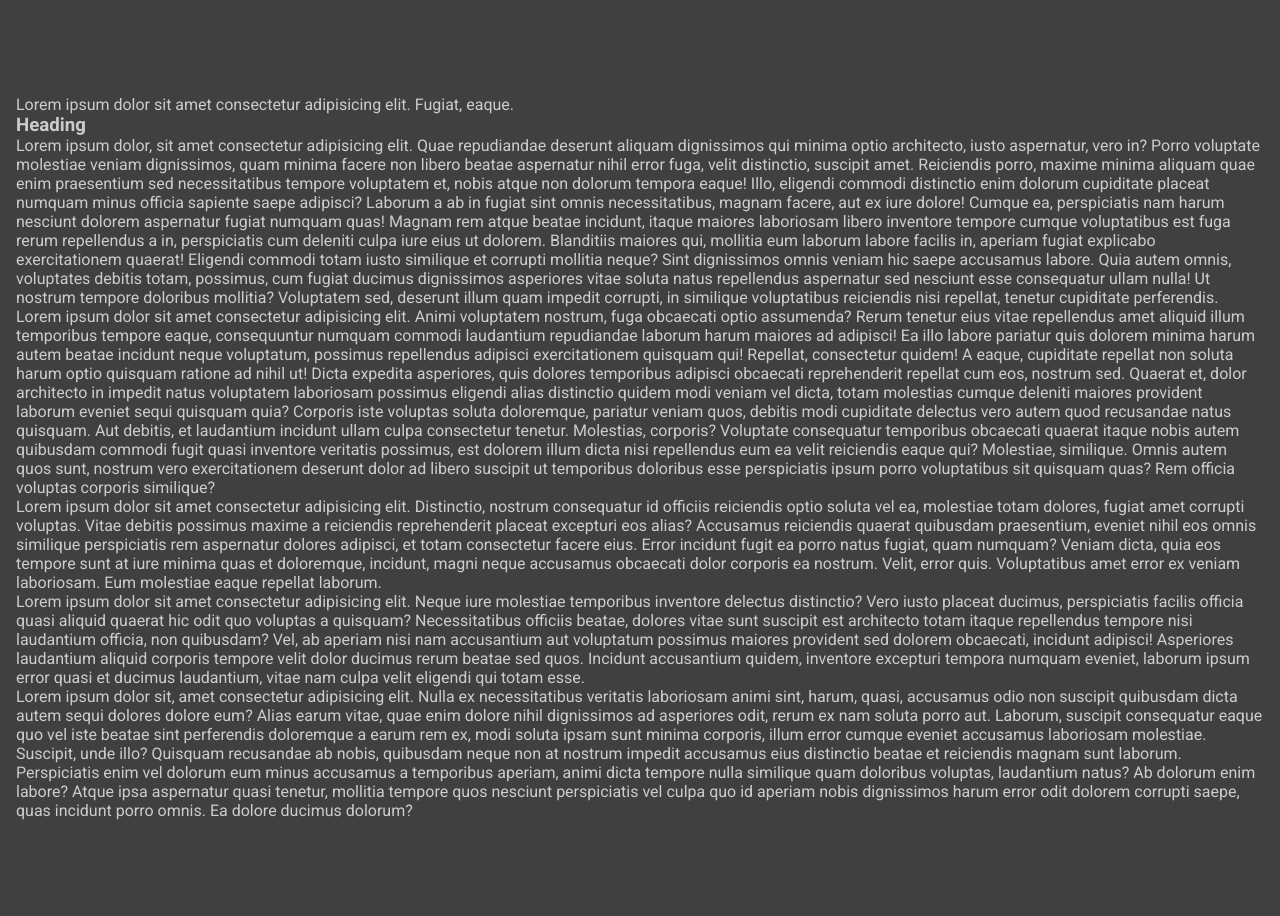
After one commit to Szafter12/IT_FOR_GREEN, a PHP site: page /IT_FOR_GREEN/article.html in a window 1280 px wide. The commit adds this page. Shown: the part 481-1397 px from the top of the page. Run offline with PHP 8.4, Linux system fonts and the light colour scheme; some libraries are stand-ins or nearby versions.

Commit message:
some changes

```diff
--- /dev/null
+++ b/Projekt/article.html
@@ -0,0 +1,151 @@
+<!DOCTYPE html>
+<html lang="pl">
+
+<head>
+    <meta charset="UTF-8">
+    <meta name="viewport" content="width=device-width, initial-scale=1.0">
+    <meta name="author" content="Jakub Pachut Jakub Wójtowicz">
+    <title>LiberoCity</title>
+    <link rel="preconnect" href="https://fonts.googleapis.com">
+    <link rel="preconnect" href="https://fonts.gstatic.com" crossorigin>
+    <link href="https://fonts.googleapis.com/css2?family=Roboto:wght@100;400;700;900&display=swap" rel="stylesheet">
+    <script src="https://kit.fontawesome.com/97392591bc.js" crossorigin="anonymous"></script>
+    <link rel="stylesheet" href="./css/style.css">
+</head>
+
+<body>
+
+    <nav class="nav">
+        <button class="burger-btn">
+            <div class="burger-btn__box">
+                <div class="burger-btn__bars"></div>
+            </div>
+        </button>
+
+
+        <div class="nav__logo">
+            <a href="#">
+                <img class="nav__logo-img" src="./img/administration-2031346.svg" alt="">
+                <span class="nav__logo-text">Libero<span class="nav__logo-text--span">City</span></span>
+            </a>
+        </div>
+
+        <div class="nav__items">
+            <a href="./index.html#news" class="nav__item">Aktualności</a>
+            <a href="#about" class="nav__item">O nas</a>
+            <a href="#contact" class="nav__item">Kontakt</a>
+        </div>
+    </nav>
+
+    <header class="header article-header">
+        <h1 class="header__heading">Tytuł artykułu</h1>
+        <div class="header__browser">
+            <div class="white-block white-block-left"></div>
+    </header>
+
+    <article class="section-padding article">
+        <div class="wrapper">
+            <aside class="article__aside">
+                <p>Lorem ipsum dolor sit amet consectetur adipisicing elit. Fugiat, eaque.</p>
+            </aside>
+            <div class="article__content">
+                <h3 class="article__heading">Heading</h3>
+                <p class="article__text">Lorem ipsum dolor, sit amet consectetur adipisicing elit. Quae repudiandae
+                    deserunt
+                    aliquam dignissimos qui minima optio architecto, iusto aspernatur, vero in? Porro voluptate
+                    molestiae
+                    veniam dignissimos, quam minima facere non libero beatae aspernatur nihil error fuga, velit
+                    distinctio,
+                    suscipit amet. Reiciendis porro, maxime minima aliquam quae enim praesentium sed necessitatibus
+                    tempore
+                    voluptatem et, nobis atque non dolorum tempora eaque! Illo, eligendi commodi distinctio enim dolorum
+                    cupiditate placeat numquam minus officia sapiente saepe adipisci? Laborum a ab in fugiat sint omnis
+                    necessitatibus, magnam facere, aut ex iure dolore! Cumque ea, perspiciatis nam harum nesciunt
+                    dolorem
+                    aspernatur fugiat numquam quas! Magnam rem atque beatae incidunt, itaque maiores laboriosam libero
+                    inventore tempore cumque voluptatibus est fuga rerum repellendus a in, perspiciatis cum deleniti
+                    culpa
+                    iure eius ut dolorem. Blanditiis maiores qui, mollitia eum laborum labore facilis in, aperiam fugiat
+                    explicabo exercitationem quaerat! Eligendi commodi totam iusto similique et corrupti mollitia neque?
+                    Sint dignissimos omnis veniam hic saepe accusamus labore. Quia autem omnis, voluptates debitis
+                    totam,
+                    possimus, cum fugiat ducimus dignissimos asperiores vitae soluta natus repellendus aspernatur sed
+                    nesciunt esse consequatur ullam nulla! Ut nostrum tempore doloribus mollitia? Voluptatem sed,
+                    deserunt
+                    illum quam impedit corrupti, in similique voluptatibus reiciendis nisi repellat, tenetur cupiditate
+                    perferendis.</p>
+                <p class="article__text">Lorem ipsum dolor sit amet consectetur adipisicing elit. Animi voluptatem
+                    nostrum,
+                    fuga obcaecati optio assumenda? Rerum tenetur eius vitae repellendus amet aliquid illum temporibus
+                    tempore eaque, consequuntur numquam commodi laudantium repudiandae laborum harum maiores ad
+                    adipisci! Ea
+                    illo labore pariatur quis dolorem minima harum autem beatae incidunt neque voluptatum, possimus
+                    repellendus adipisci exercitationem quisquam qui! Repellat, consectetur quidem! A eaque, cupiditate
+                    repellat non soluta harum optio quisquam ratione ad nihil ut! Dicta expedita asperiores, quis
+                    dolores
+                    temporibus adipisci obcaecati reprehenderit repellat cum eos, nostrum sed. Quaerat et, dolor
+                    architecto
+                    in impedit natus voluptatem laboriosam possimus eligendi alias distinctio quidem modi veniam vel
+                    dicta,
+                    totam molestias cumque deleniti maiores provident laborum eveniet sequi quisquam quia? Corporis iste
+                    voluptas soluta doloremque, pariatur veniam quos, debitis modi cupiditate delectus vero autem quod
+                    recusandae natus quisquam. Aut debitis, et laudantium incidunt ullam culpa consectetur tenetur.
+                    Molestias, corporis? Voluptate consequatur temporibus obcaecati quaerat itaque nobis autem quibusdam
+                    commodi fugit quasi inventore veritatis possimus, est dolorem illum dicta nisi repellendus eum ea
+                    velit
+                    reiciendis eaque qui? Molestiae, similique. Omnis autem quos sunt, nostrum vero exercitationem
+                    deserunt
+                    dolor ad libero suscipit ut temporibus doloribus esse perspiciatis ipsum porro voluptatibus sit
+                    quisquam
+                    quas? Rem officia voluptas corporis similique?</p>
+                <p class="article__text">Lorem ipsum dolor sit amet consectetur adipisicing elit. Distinctio, nostrum
+                    consequatur id officiis reiciendis optio soluta vel ea, molestiae totam dolores, fugiat amet
+                    corrupti
+                    voluptas. Vitae debitis possimus maxime a reiciendis reprehenderit placeat excepturi eos alias?
+                    Accusamus reiciendis quaerat quibusdam praesentium, eveniet nihil eos omnis similique perspiciatis
+                    rem
+                    aspernatur dolores adipisci, et totam consectetur facere eius. Error incidunt fugit ea porro natus
+                    fugiat, quam numquam? Veniam dicta, quia eos tempore sunt at iure minima quas et doloremque,
+                    incidunt,
+                    magni neque accusamus obcaecati dolor corporis ea nostrum. Velit, error quis. Voluptatibus amet
+                    error ex
+                    veniam laboriosam. Eum molestiae eaque repellat laborum.</p>
+                <p class="article__text">Lorem ipsum dolor sit amet consectetur adipisicing elit. Neque iure molestiae
+                    temporibus inventore delectus distinctio? Vero iusto placeat ducimus, perspiciatis facilis officia
+                    quasi
+                    aliquid quaerat hic odit quo voluptas a quisquam? Necessitatibus officiis beatae, dolores vitae sunt
+                    suscipit est architecto totam itaque repellendus tempore nisi laudantium officia, non quibusdam?
+                    Vel, ab
+                    aperiam nisi nam accusantium aut voluptatum possimus maiores provident sed dolorem obcaecati,
+                    incidunt
+                    adipisci! Asperiores laudantium aliquid corporis tempore velit dolor ducimus rerum beatae sed quos.
+                    Incidunt accusantium quidem, inventore excepturi tempora numquam eveniet, laborum ipsum error quasi
+                    et
+                    ducimus laudantium, vitae nam culpa velit eligendi qui totam esse.</p>
+                <p class="article__text">Lorem ipsum dolor sit, amet consectetur adipisicing elit. Nulla ex
+                    necessitatibus
+                    veritatis laboriosam animi sint, harum, quasi, accusamus odio non suscipit quibusdam dicta autem
+                    sequi
+                    dolores dolore eum? Alias earum vitae, quae enim dolore nihil dignissimos ad asperiores odit, rerum
+                    ex
+                    nam soluta porro aut. Laborum, suscipit consequatur eaque quo vel iste beatae sint perferendis
+                    doloremque a earum rem ex, modi soluta ipsam sunt minima corporis, illum error cumque eveniet
+                    accusamus
+                    laboriosam molestiae. Suscipit, unde illo? Quisquam recusandae ab nobis, quibusdam neque non at
+                    nostrum
+                    impedit accusamus eius distinctio beatae et reiciendis magnam sunt laborum. Perspiciatis enim vel
+                    dolorum eum minus accusamus a temporibus aperiam, animi dicta tempore nulla similique quam doloribus
+                    voluptas, laudantium natus? Ab dolorum enim labore? Atque ipsa aspernatur quasi tenetur, mollitia
+                    tempore quos nesciunt perspiciatis vel culpa quo id aperiam nobis dignissimos harum error odit
+                    dolorem
+                    corrupti saepe, quas incidunt porro omnis. Ea dolore ducimus dolorum?</p>
+            </div>
+
+        </div>
+    </article>
+
+
+    <script src="./js/main.js"></script>
+</body>
+
+</html>
--- a/Projekt/css/style.css
+++ b/Projekt/css/style.css
@@ -9,6 +9,7 @@
 html {
   font-size: 62.5%;
   scroll-behavior: smooth;
+  scroll-padding-top: 72px;
 }
 
 body,
@@ -58,17 +59,70 @@ select {
     transition: none;
   }
 }
+.loader-container {
+  position: fixed;
+  top: 0;
+  left: 0;
+  bottom: 0;
+  right: 0;
+  inset: 0;
+  z-index: 2000;
+  background-color: hsl(0, 0%, 3%);
+  display: grid;
+  place-content: center;
+  transition: opacity 0.4s ease-in-out, visibility 0.4s ease-in-out;
+}
+.loader-container svg {
+  width: 40rem;
+  font-weight: bold;
+}
+.loader-container svg text {
+  font-size: 10rem;
+  stroke-width: 2;
+  letter-spacing: -6px;
+}
+.loader-container svg text.text-body {
+  stroke: #fff;
+  animation: animation-stroke 4s alternate infinite;
+}
+
+.hide-loader {
+  opacity: 0;
+  visibility: hidden;
+}
+
+@keyframes animation-stroke {
+  0% {
+    fill: transparent;
+    stroke: #fff;
+    stroke-width: 3;
+    stroke-dashoffset: 25%;
+    stroke-dasharray: 0 32%;
+  }
+  50% {
+    fill: transparent;
+    stroke: #fff;
+    stroke-width: 3;
+  }
+  80%, 100% {
+    fill: #fff;
+    stroke: transparent;
+    stroke-width: 0;
+    stroke-dashoffset: -25%;
+    stroke-dasharray: 32% 0;
+  }
+}
 .wrapper {
   margin: 0 auto;
-  padding: 0 2em;
+  padding: 0 1em;
   width: 100%;
-  max-width: 1400px;
+  max-width: 1500px;
 }
 
 .white-block {
   position: absolute;
   height: 50px;
-  width: 60%;
+  width: 50%;
   background-color: hsl(0, 0%, 25%);
 }
 .white-block-left {
@@ -139,7 +194,7 @@ select {
     font-size: 3.6rem;
   }
   .section-padding {
-    padding: 8em 0;
+    padding-top: 8em 0;
   }
 }
 @media (min-width: 992px) {
@@ -147,7 +202,7 @@ select {
     font-size: 4.8rem;
   }
   .section-padding {
-    padding: 10em 0;
+    padding-top: 10em 0;
   }
 }
 body {
--- a/Projekt/js/main.js
+++ b/Projekt/js/main.js
@@ -1,6 +1,7 @@
 const logo = document.querySelector('.nav__logo-img')
 const logoText = document.querySelector('.nav__logo-text')
 const nav = document.querySelector('.nav')
+loaderContainer = document.querySelector('.loader-container')
 
 const scroll = () => {
 	let position = window.scrollY
@@ -15,4 +16,8 @@ const scroll = () => {
 	}
 }
 
+window.addEventListener('load', () => {
+	loaderContainer.classList.add('hide-loader')
+})
+
 window.addEventListener('scroll', scroll)
--- a/Projekt/scss/_colors.scss
+++ b/Projekt/scss/_colors.scss
@@ -1,8 +1,8 @@
-$orange-color: hsl(11, 100%, 60%);
+$orange-color: #ff5833;
 $pure-white: hsl(0, 0%, 89%);
 $black-color: hsl(0, 0%, 3%);
 $dark-gray: hsl(0, 0%, 25%);
 $light-gray: hsl(0, 0%, 80%);
 $gold-color: hsl(51, 100%, 50%);
 
-$light-gradient: linear-gradient(to right, #007bff, #555555);
+$light-gradient: linear-gradient(90deg, rgba(255,88,51,1) 0%, rgba(85,85,85,1) 70%);
--- a/Projekt/scss/_components.scss
+++ b/Projekt/scss/_components.scss
@@ -1,16 +1,74 @@
 @use './colors' as *;
+
+.loader-container {
+	position: fixed;
+	top: 0;
+	left: 0;
+	bottom: 0;
+	right: 0;
+	inset: 0;
+	z-index: 2000;
+	background-color: $black-color;
+	display: grid;
+	place-content: center;
+	transition: opacity 0.4s ease-in-out, visibility 0.4s ease-in-out;
+
+	svg {
+		width: 40rem;
+		font-weight: bold;
+	}
+
+	svg text {
+		font-size: 10rem;
+		stroke-width: 2;
+		letter-spacing: -6px;
+	}
+
+	svg text.text-body {
+		stroke: #fff;
+		animation: animation-stroke 4s alternate infinite;
+	}
+}
+
+.hide-loader {
+	opacity: 0;
+	visibility: hidden;
+}
+
+@keyframes animation-stroke {
+	0% {
+		fill: transparent;
+		stroke: #fff;
+		stroke-width: 3;
+		stroke-dashoffset: 25%;
+		stroke-dasharray: 0 32%;
+	}
+	50% {
+		fill: transparent;
+		stroke: #fff;
+		stroke-width: 3;
+	}
+	80%,
+	100% {
+		fill: #fff;
+		stroke: transparent;
+		stroke-width: 0;
+		stroke-dashoffset: -25%;
+		stroke-dasharray: 32% 0;
+	}
+}
 
 .wrapper {
 	margin: 0 auto;
-	padding: 0 2em;
+	padding: 0 1em;
 	width: 100%;
-	max-width: 1400px;
+	max-width: 1500px;
 }
 
 .white-block {
 	position: absolute;
 	height: 50px;
-	width: 60%;
+	width: 50%;
 	background-color: $dark-gray;
 
 	&-left {
@@ -53,10 +111,11 @@
 }
 
 .section-heading {
+	margin-bottom: 2em;
 	font-size: 3rem;
 	font-weight: 300;
 	text-align: center;
-	color: $orange-color;
+	color: $light-gray;
 	text-transform: uppercase;
 	letter-spacing: 1px;
 }
@@ -77,7 +136,7 @@
 }
 
 .section-padding {
-	padding: 6em 0;
+	padding: 6em 0 ;
 }
 
 @media (min-width: 768px) {
@@ -86,7 +145,7 @@
 	}
 
 	.section-padding {
-		padding: 8em 0;
+		padding-top: 8em 0;
 	}
 }
 @media (min-width: 992px) {
@@ -95,6 +154,6 @@
 	}
 
 	.section-padding {
-		padding: 10em 0;
+		padding-top: 10em 0;
 	}
 }
--- a/Projekt/scss/_reset.scss
+++ b/Projekt/scss/_reset.scss
@@ -9,6 +9,7 @@
 html {
     font-size: 62.5%;
     scroll-behavior: smooth;
+    scroll-padding-top: 72px;
 }
 
 body,
```
Also changed, not shown: other parts of Projekt/css/style.css (+103 -9 lines), Projekt/index.html (+163 -2 lines), Projekt/scss/style.scss (+112 -2 lines), 1 other file.
